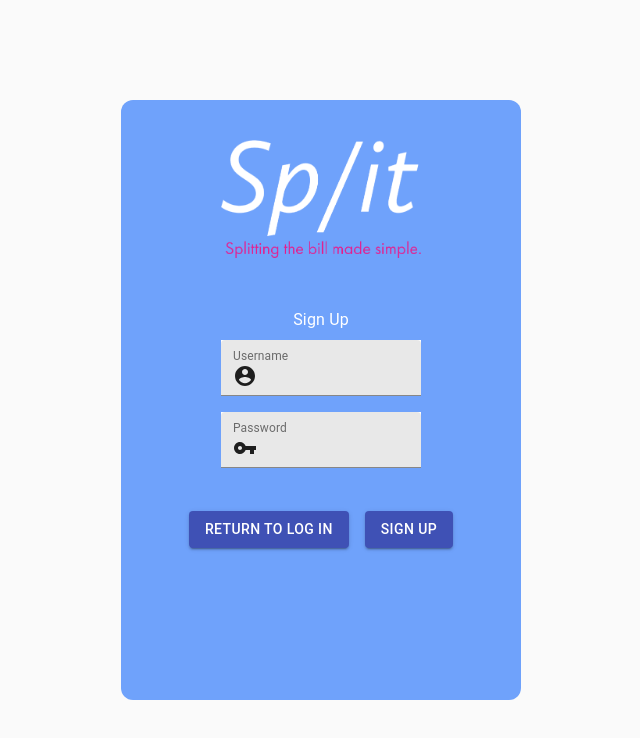
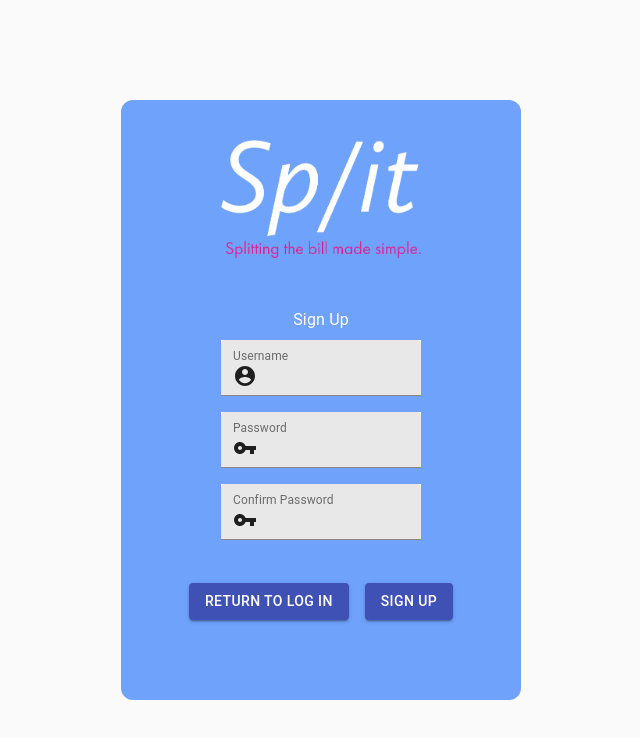
Before and after one commit to se701-group6/A2, a React (Create React App) app in the folder split-webapp/split/: page /#/SignUp in a window 1280 px wide. Shown: the top 738 px of the page, without its empty margins (319-959 px from the left). Built offline with nearby package versions, Linux system fonts and the light colour scheme.

Commit message:
Add confirm password field

```diff
--- a/split-webapp/split/src/pages/SignUp.js
+++ b/split-webapp/split/src/pages/SignUp.js
@@ -81,6 +81,19 @@ function SignUp() {
                         )
                       }}
                     />
+                    <TextField
+                      id="outlined-password-input-confirm"
+                      type="password"
+                      label="Confirm Password"
+                      variant="filled"
+                      InputProps={{
+                        startAdornment: (
+                          <InputAdornment position="start">
+                            <VpnKey />
+                          </InputAdornment>
+                        )
+                      }}
+                    />
                   </form>
 
                   <Typography component="h3" className="LogIn">
@@ -114,6 +127,7 @@ function SignUp() {
       </Grid>
     </React.Fragment>
   );
+
 }
 
 export default SignUp;
```
